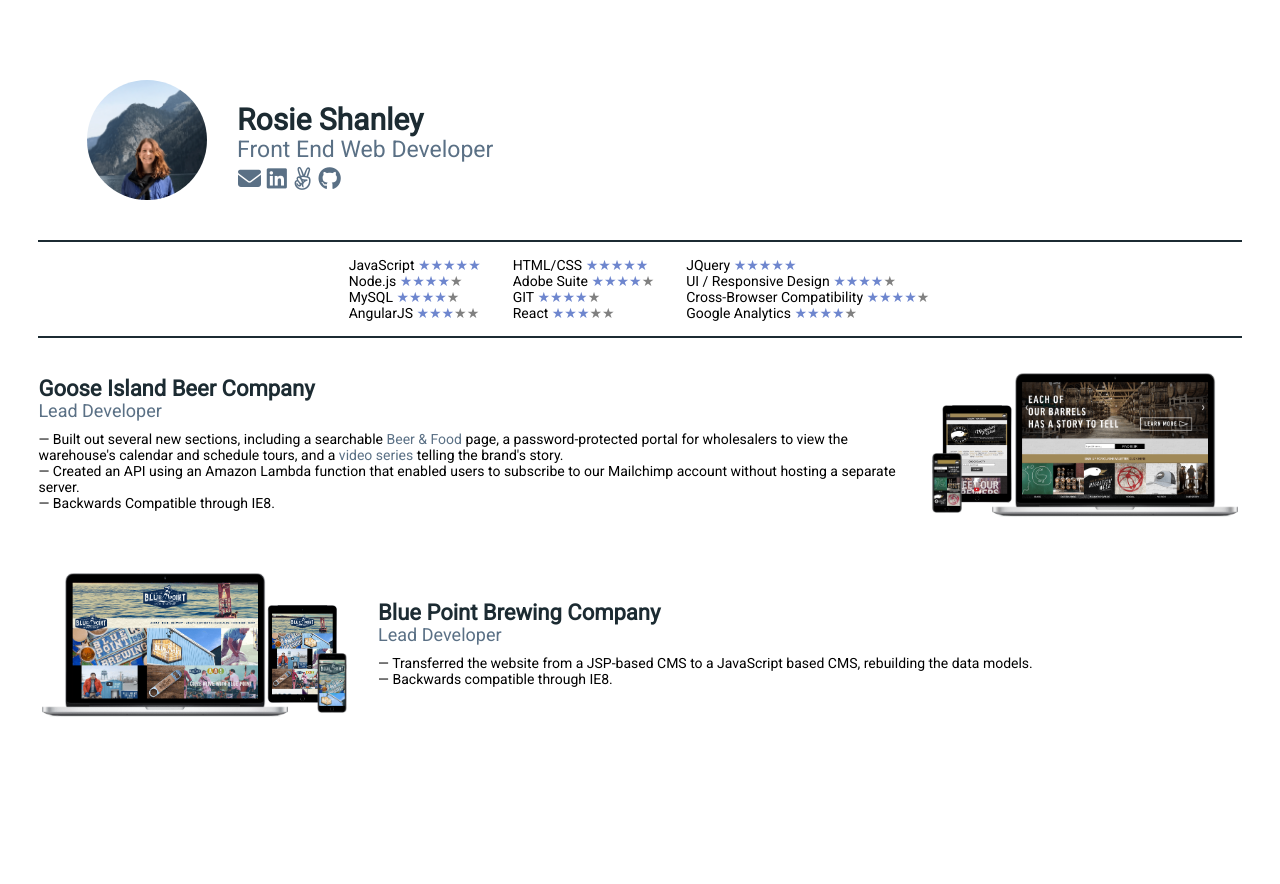
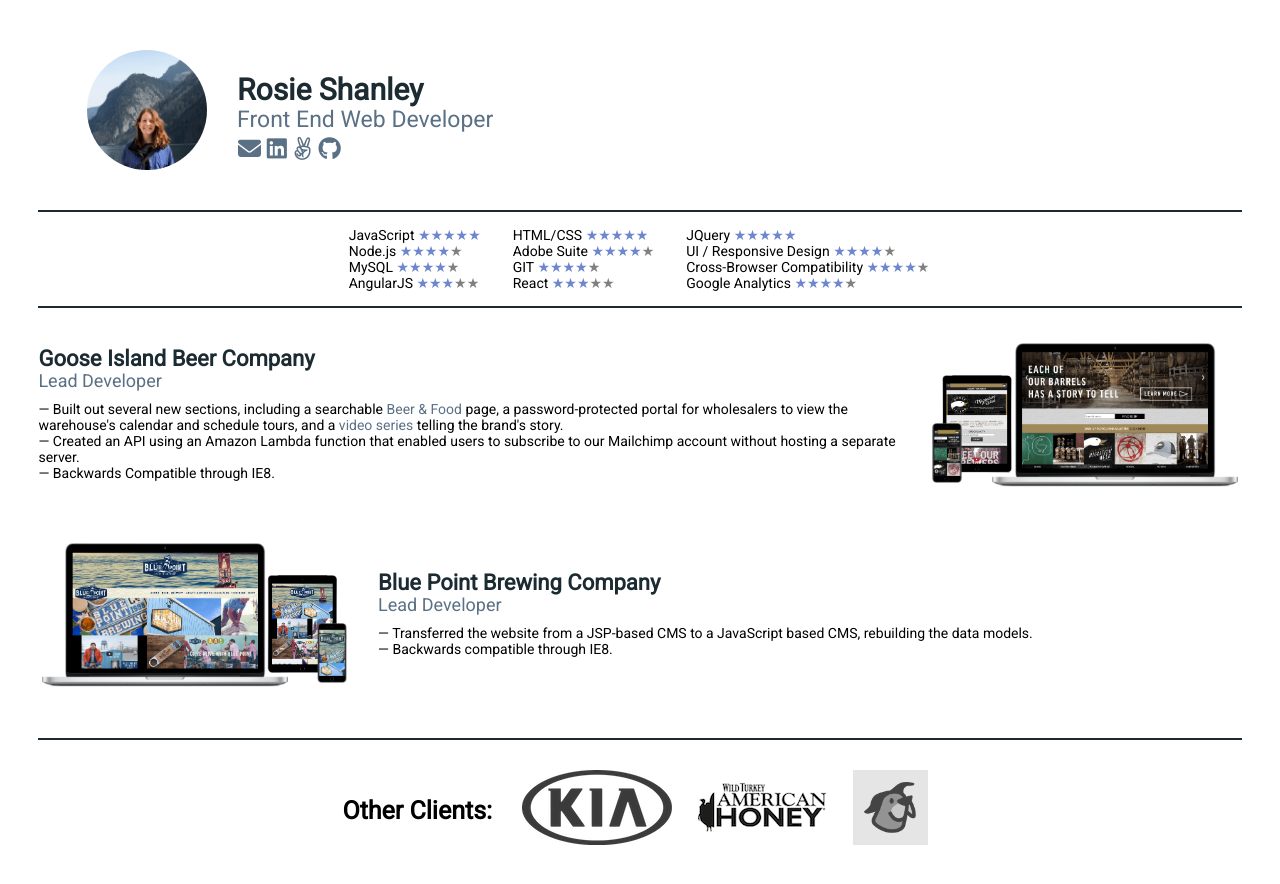
Before and after one commit to rossha/build30, a plain HTML site: page index.html in a window 1280 px wide. Both pictures are taken after a click on the element "SEE MY WORK". Before the commit the page ends 800 px from the top, so only its background shows below. Drawn offline with Linux system fonts and the light colour scheme.

Commit message:
other clients section

```diff
--- a/index.html
+++ b/index.html
@@ -80,6 +80,14 @@
       </div>
     </div>
   </div>
+  <div class="clients">
+    <div class="clients__title">Other Clients:</div>
+    <div class="clients__logos">
+      <img src="assets/kia.png" alt="Kia">
+      <img src="assets/american_honey.png" alt="American Honey">
+      <img src="assets/readdog.png" alt="ReadDog">
+    </div>
+  </div>
 
   <script src="scripts.js"></script>
 
--- a/style.css
+++ b/style.css
@@ -13,7 +13,7 @@
   overflow-x: hidden;
 }
 
-.social {
+.social, .clients {
   display: none;
 }
 
@@ -263,6 +263,16 @@
     border-bottom: #1c2b32 2px solid;
   }
 
+  body.expanded div.clients {
+    display: flex;
+    flex-basis: 94%;
+    font-size: 25px;
+    font-weight: bold;
+    justify-content: center;
+    border-top: #1c2b32 2px solid;
+    padding: 20px 0px 75px;
+  }
+
   /* Expanded Content Handlers End */
 
   .mobile-button {
@@ -273,6 +283,7 @@
     display: flex;
     flex-basis: 65%;
     color: #5a7085;
+    padding: 10px 2% 20px;
     border-bottom: #1c2b32 2px solid;
   }
 
@@ -344,6 +355,15 @@
     background-color: transparent;
     color: black;
     font-weight: normal;
+  }
+
+  .clients__title {
+    margin-right: 20px;
+    align-self: center;
+  }
+
+  .clients__logos img {
+    margin: 10px;
   }
 }
 
```
Also changed, not shown: assets/american_honey.png (added), assets/kia.png (added), assets/readdog.png (added).
